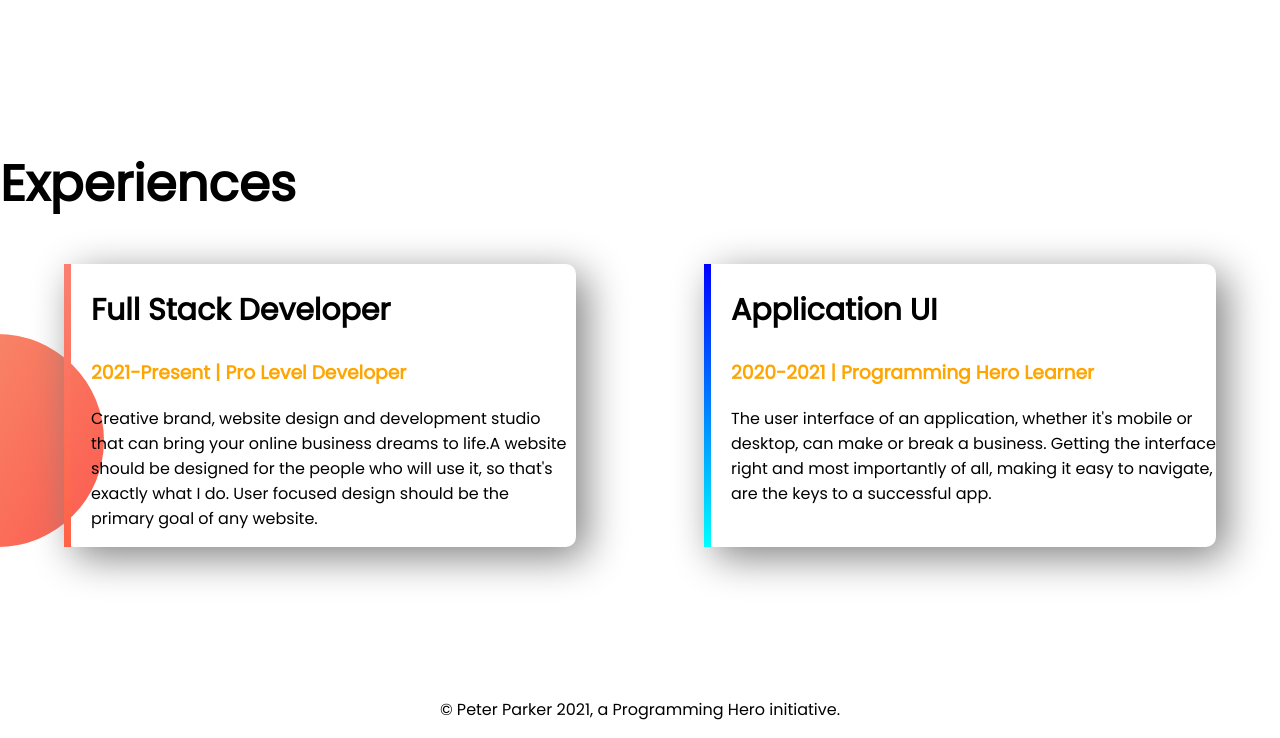
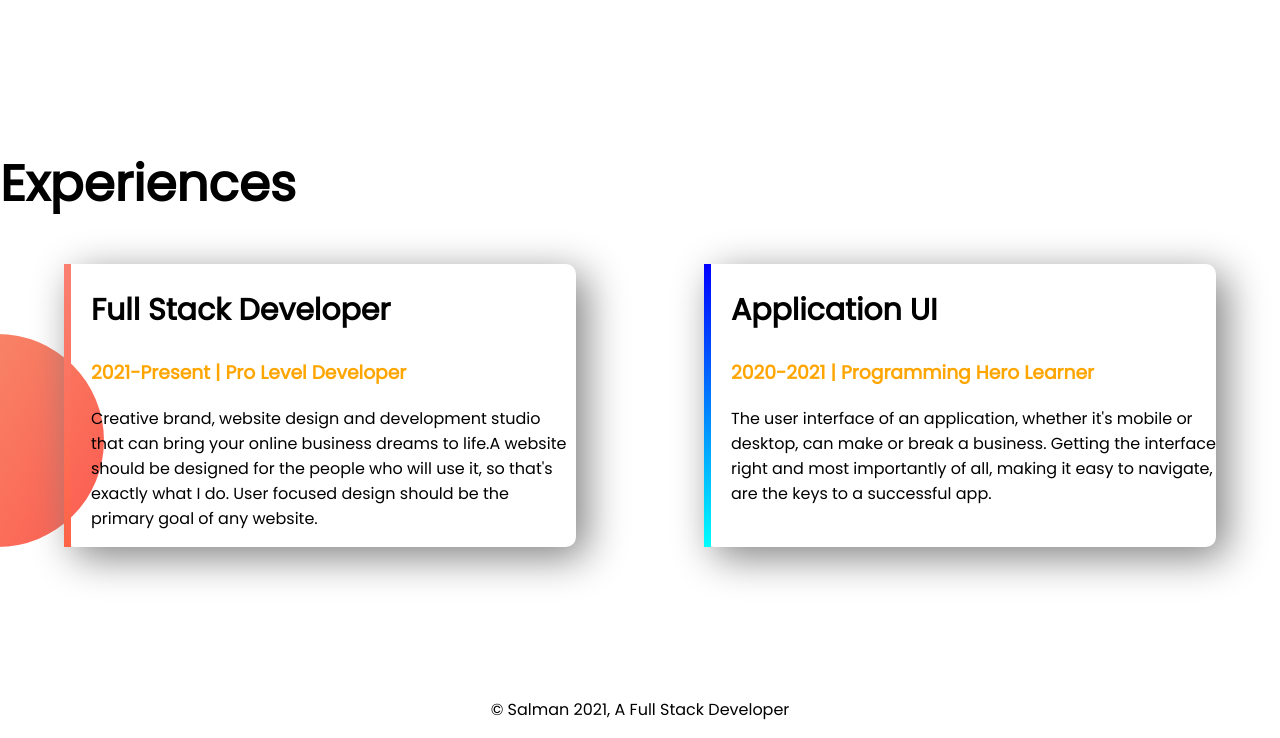
Before and after one commit to salman1603/developer-portfolio, a plain HTML site: page index.html in a window 1280 px wide. Shown: the part 1126-1864 px from the top of the page. Drawn offline with Linux system fonts and the light colour scheme.

Commit message:
footer edited

```diff
--- a/index.html
+++ b/index.html
@@ -67,7 +67,7 @@
         </div>
     </section>
     <footer>
-        <p>© Peter Parker 2021, a Programming Hero initiative.</p>
+        <p>© Salman 2021, A Full Stack Developer</p>
     </footer>
 </body>
 
```
